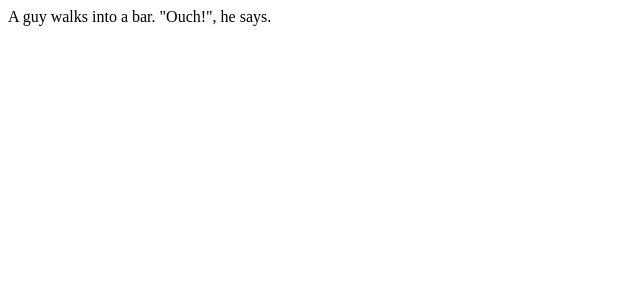
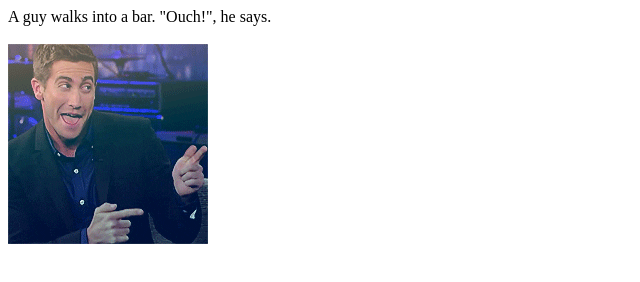
Before and after one commit to henrymans/SA1, a plain HTML site: page index.html in a window 1280 px wide. Shown: the whole page, without its empty margins (0-640 px from the left). Drawn offline with Linux system fonts and the light colour scheme.

Commit message:
added embedded gif in the HTML

```diff
--- a/index.html
+++ b/index.html
@@ -6,4 +6,8 @@
     <body>
         A guy walks into a bar. "Ouch!", he says.
     </body>
+    <br>
+    <br>
+    <img src="finger guns.gif" alt="Finger Guns">
+
 </html>
```
Also changed, not shown: finger guns.gif (added).
